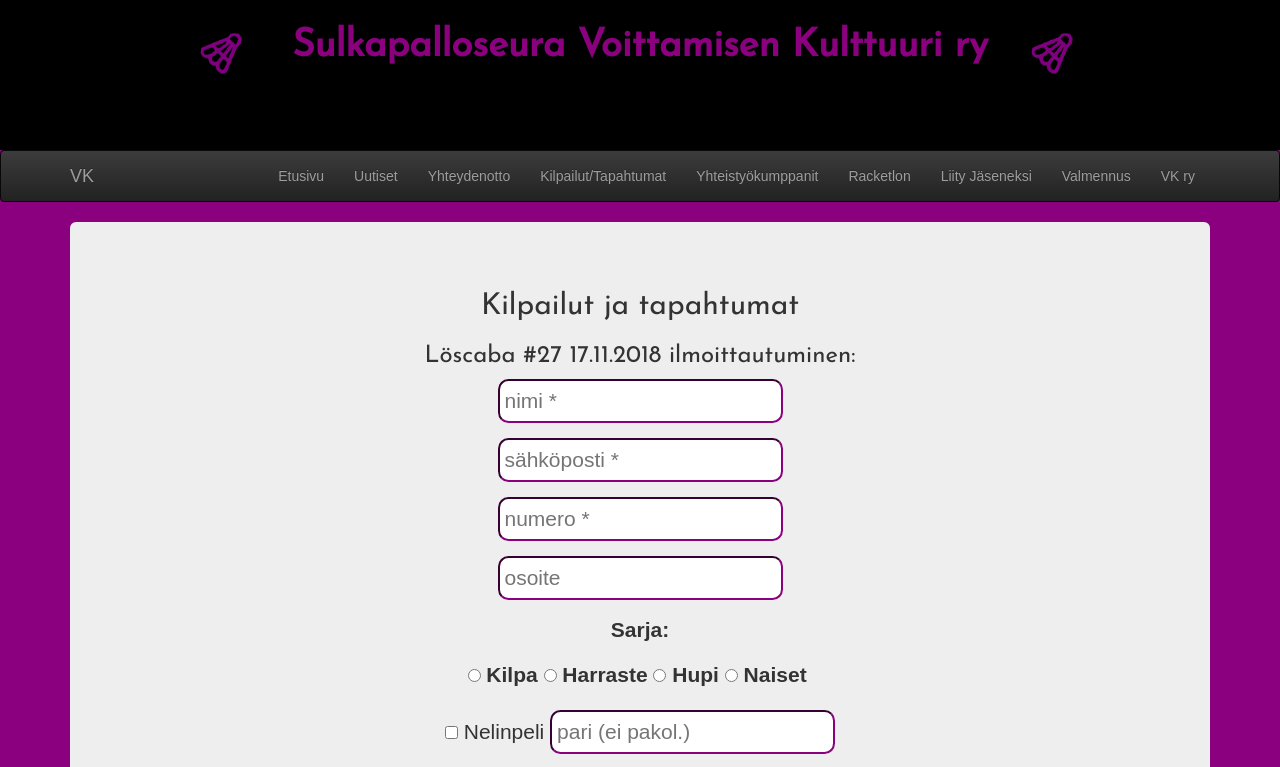
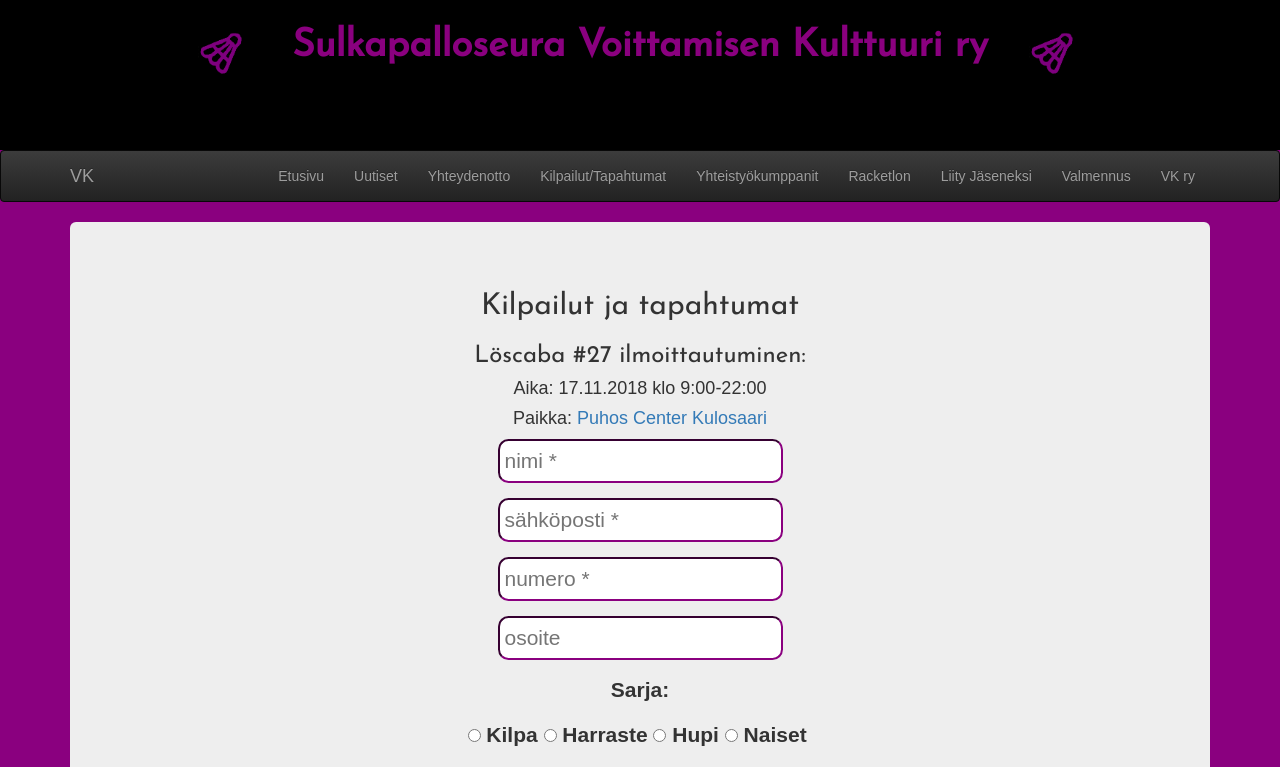
Before and after one commit to milleva/vk-enhanced-frontend, a React (Create React App) app: page /events in a window 1280 px wide. Shown: the top 767 px of the page. Built offline with nearby package versions, Linux system fonts and the light colour scheme.

Commit message:
Add time

```diff
--- a/src/components/Events.js
+++ b/src/components/Events.js
@@ -37,7 +37,9 @@ export default class Events extends React.Component {
                 <Jumbotron>
                     <h2 style={{fontFamily: 'Josefin Sans'}}>Kilpailut ja tapahtumat</h2>
 
-                    <h3 style={{fontFamily: 'Josefin Sans'}}>Löscaba #27 17.11.2018 ilmoittautuminen:</h3>
+                    <h3 style={{fontFamily: 'Josefin Sans'}}>Löscaba #27 ilmoittautuminen:</h3>
+                    <h4>Aika: 17.11.2018 klo 9:00-22:00</h4>
+                    <h4>Paikka: <a href="http://www.puhoscenter.fi/" target="_blank">Puhos Center Kulosaari</a></h4>
                     <form className="messageForm" onSubmit={this.sendSignup()}>
                         <p><input style={styleSheet.input} type="text" placeholder="nimi *" onChange={e => this.setState({nimi: e.target.value})} required/></p>
                         <p><input style={styleSheet.input} type="text" placeholder="sähköposti *" onChange={e => this.setState({sposti: e.target.value})} required/></p>
```
